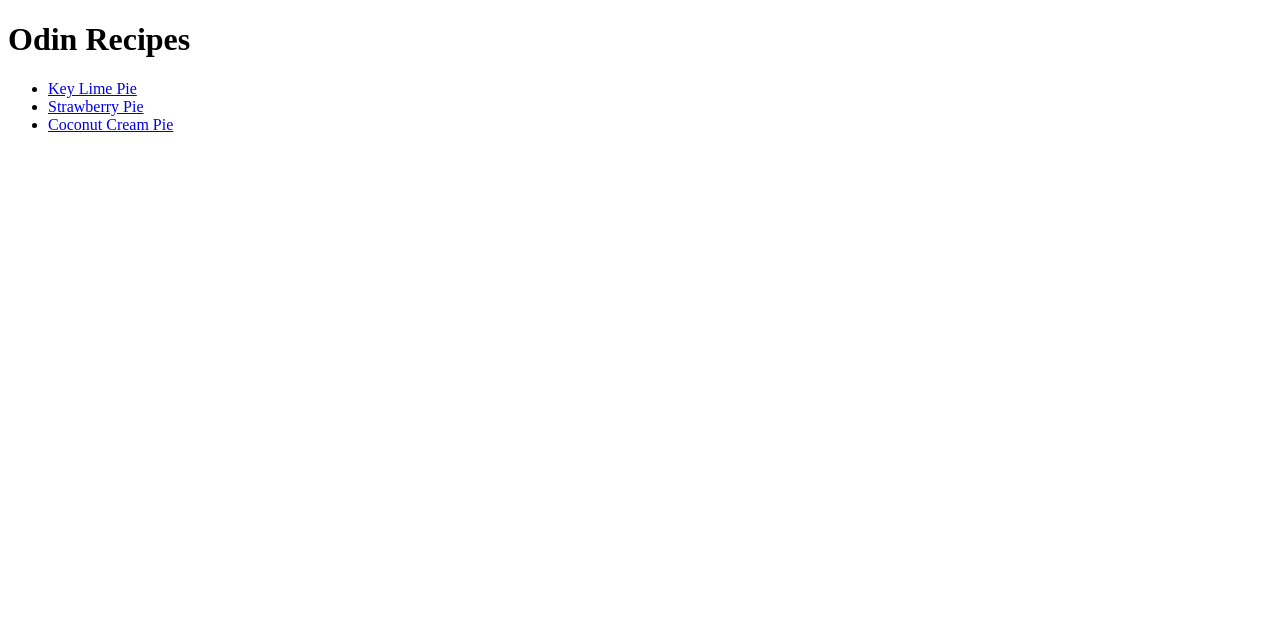
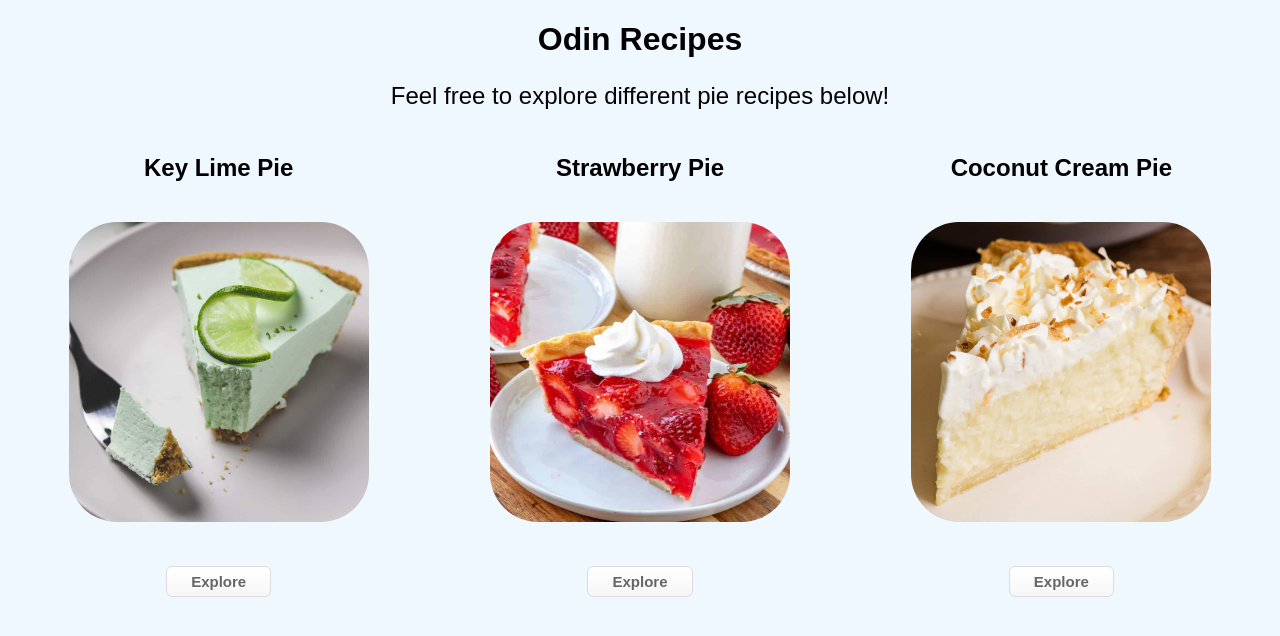
Before and after one commit to jeffw17/odin-recipes, a plain HTML site: page index.html in a window 1280 px wide. Drawn offline with Linux system fonts and the light colour scheme.

Commit message:
Added changes

```diff
--- a/index.html
+++ b/index.html
@@ -4,14 +4,37 @@
     <meta charset="UTF-8">
     <meta http-equiv="X-UA-Compatible" content="IE=edge">
     <meta name="viewport" content="width=device-width, initial-scale=1.0">
-    <title>Document</title>
+    <link rel="stylesheet" href="style.css">
+    <title>Odin Recipes</title>
 </head>
 <body>
-    <h1>Odin Recipes</h1>
-    <ul>
-        <li><a href="./recipes/keylimepie.html">Key Lime Pie</a></li>
-        <li><a href="./recipes/strawberrypie.html">Strawberry Pie</a></li>
-        <li><a href="./recipes/coconutcreampie.html">Coconut Cream Pie</a></li>
-    </ul>
+    <div class="home-container">
+        <h1>Odin Recipes</h1>
+        <p>Feel free to explore different pie recipes below!</p>
+        <ul>
+            <li>
+                <h2>Key Lime Pie</h2>
+                <img class="home-recipe-img" src="./images/keylimepie.jpg" alt="Key Lime Pie"> <br>
+                <form class="home-recipe-form" action="./recipes/keylimepie.html">
+                    <input class="home-recipe-input" type="submit" value="Explore" />
+                </form>
+            </li>
+            <li>
+                <h2>Strawberry Pie</h2>
+                <img class="home-recipe-img" src="./images/strawberrypie.jpg" alt="Strawberry Pie"> <br>
+                <form class="home-recipe-form" action="./recipes/strawberrypie.html">
+                    <input class="home-recipe-input" type="submit" value="Explore" />
+                </form>
+            </li>
+            <li>
+                <h2>Coconut Cream Pie</h2>
+                <img class="home-recipe-img" src="./images/coconutcreampie.jpg" alt="Key Lime Pie"> <br>
+                <form class="home-recipe-form" action="./recipes/coconutcreampie.html">
+                    <input class="home-recipe-input" type="submit" value="Explore" />
+                </form>
+            </li>
+
+        </ul>
+    </div>
 </body>
 </html>
--- /dev/null
+++ b/style.css
@@ -0,0 +1,63 @@
+body {
+    background-color: aliceblue;
+    font-family: Arial, Helvetica, sans-serif;
+}
+
+.home-container {
+    text-align: center;
+}
+
+.home-container ul {
+    list-style: none;
+    display: grid;
+    grid-template-columns: repeat(3, 1fr);
+    grid-template-rows: auto;
+    padding: 0;
+}
+
+.home-container p {
+    font-size: 24px;
+}
+
+.home-recipe-img {
+    width: 300px;
+    height: 300px;
+    border-radius: 20%;
+    padding: 20px;
+}
+
+.home-recipe-form {
+    padding: 20px;
+}
+
+.home-recipe-input {
+    box-shadow:inset 0px 1px 0px 0px #ffffff;
+	background:linear-gradient(to bottom, #ffffff 5%, #f6f6f6 100%);
+	background-color:#ffffff;
+	border-radius:6px;
+	border:1px solid #dcdcdc;
+	display:inline-block;
+	cursor:pointer;
+	color:#666666;
+	font-family:Arial;
+	font-size:15px;
+	font-weight:bold;
+	padding:6px 24px;
+	text-decoration:none;
+	text-shadow:0px 1px 0px #ffffff;
+}
+
+.home-recipe-input:hover {
+    background:linear-gradient(to bottom, #f6f6f6 5%, #ffffff 100%);
+	background-color:#f6f6f6;
+}
+
+.home-recipe-input:active {
+    position:relative;
+	top:1px;
+}
+
+.home-container li {
+    box-sizing: border-box;
+    display: inline-block;
+}
```
Also changed, not shown: recipes/coconutcreampie.html (+1 -1 lines), recipes/keylimepie.html (+1 -1 lines), recipes/strawberrypie.html (+1 -1 lines).
